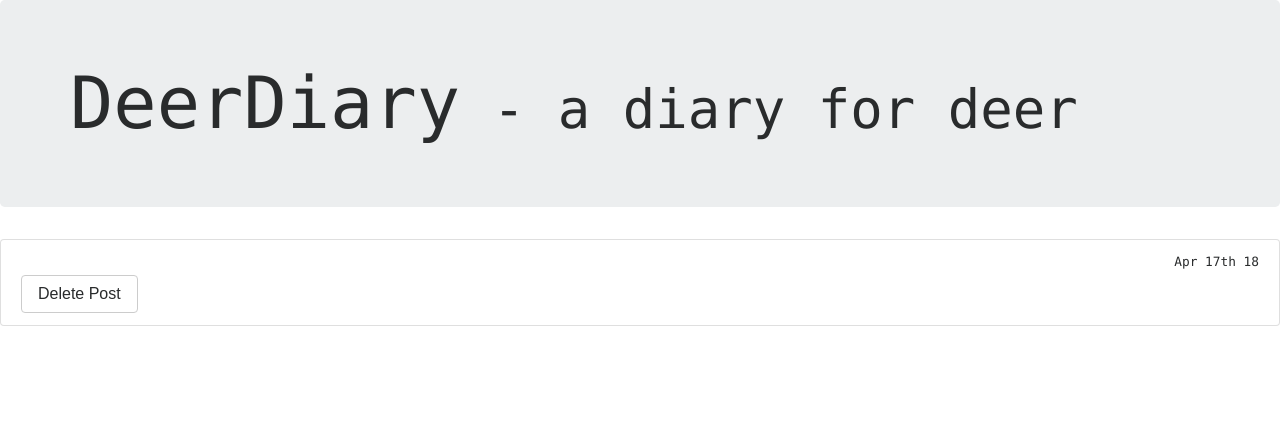
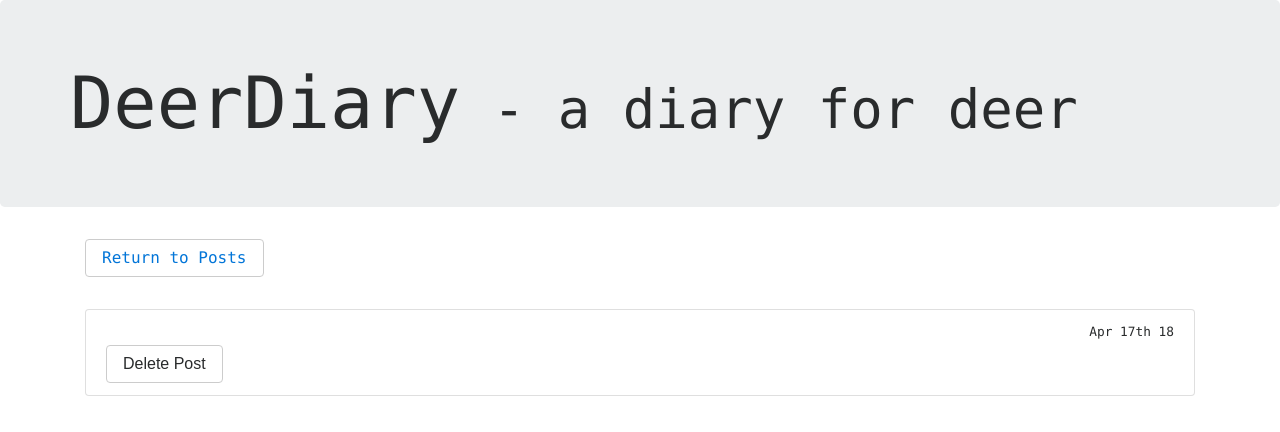
Before and after one commit to donkeypagoda/deer-diary-react-router, a React (Create React App) app: page /singlePost/1 in a window 1280 px wide. Shown: the top 432 px of the page. Built offline with nearby package versions, Linux system fonts and the light colour scheme; no server answers.

Commit message:
all routes work, all cleaned up, might be ready for redux

```diff
--- a/src/components/singlePost.js
+++ b/src/components/singlePost.js
@@ -36,6 +36,14 @@ class SinglePost extends Component {
   render(){
     if (this.state.post === undefined) return <div>Loading...</div>
     return(
+      <div className="container">
+        <div className="row lift">
+          <div className="col-md-12">
+            <div className='btn btn-secondary'>
+              <Link to='/'>Return to Posts</Link>
+            </div>
+          </div>
+        </div>
         <div className='list-group'>
           <div className="list-group-item flex-column align-items-start">
             <div className="d-flex w-100 justify-content-between">
@@ -50,6 +58,7 @@ class SinglePost extends Component {
             <button type="button" className="btn btn-secondary" onClick={() => this.deletePost(this.state.post.id)}>Delete Post</button>
           </div>
         </div>
+      </div>
     )
   }
 }
```
Lines whose indentation alone changed are shown as unchanged.
